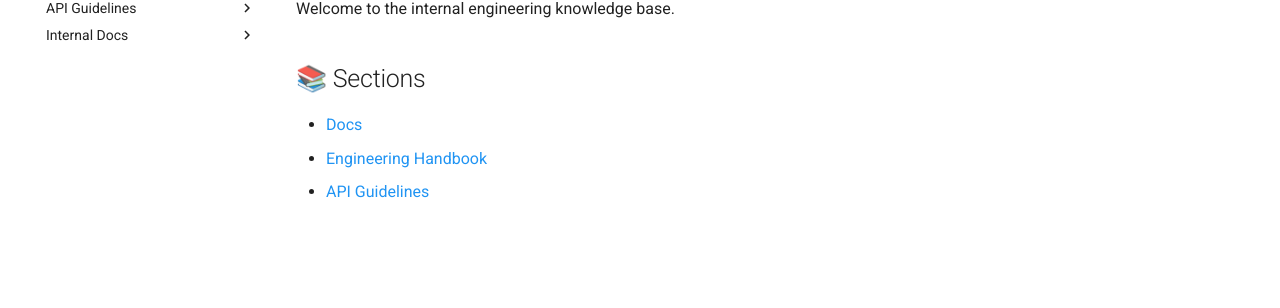
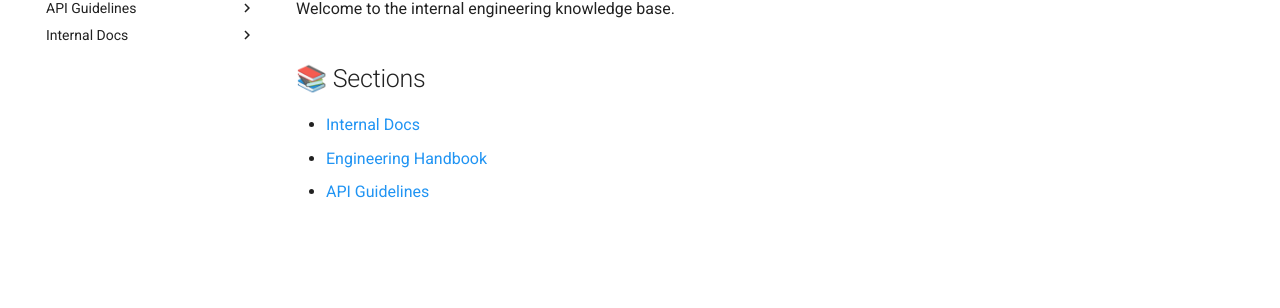
Before and after one commit to dexaminds/dexaminds.github.io, an MkDocs documentation site: the page built from docs/index.md, in a window 1280 px wide. Shown: the part 184-492 px from the top of the page. Built offline with MkDocs 1.6.1 and Material for MkDocs 9.7.7, drawn with Linux system fonts in a browser that asks for light colours; comment, search, counter and statistics services are not loaded.

```diff
--- a/docs/index.md
+++ b/docs/index.md
@@ -5,6 +5,6 @@
 ## 📚 Sections
 
 
-- [Docs](docs/)
+- [Internal Docs](docs/)
 - [Engineering Handbook](engineering-handbook/)
 - [API Guidelines](api-guidelines/)
```
